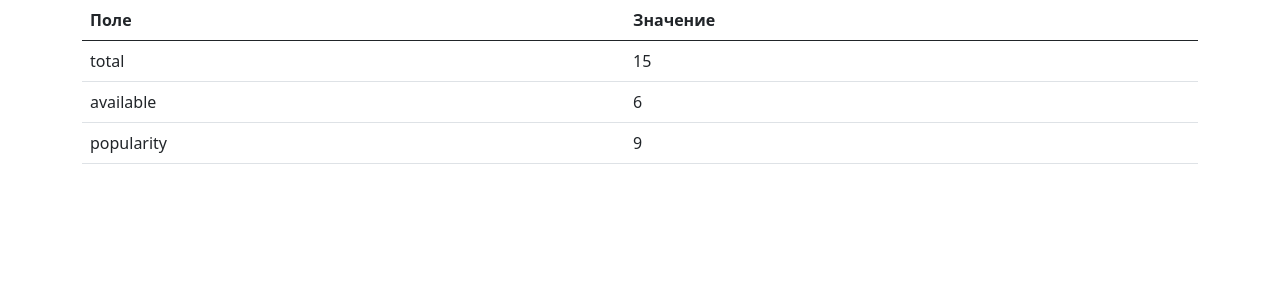
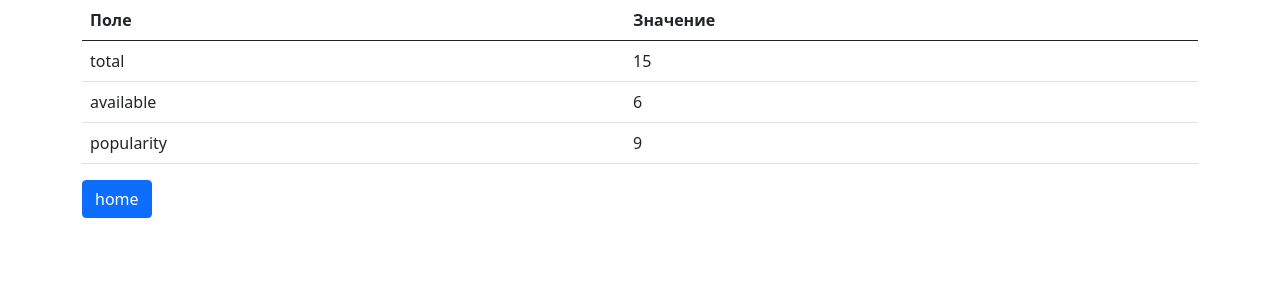
Before and after one commit to daniilko0/flask-crud, a Flask app: page /books/1/status in a window 1280 px wide. Shown: the top 300 px of the page. Run offline with Flask 2, Linux system fonts and the light colour scheme.

Commit message:
feat: improve navigation

```diff
--- a/crud_app/templates/book.html
+++ b/crud_app/templates/book.html
@@ -6,4 +6,7 @@
         <p class="card-text">{{ book.added_on }}</p>
       </div>
     </div>
+    <a href="{{ url_for("homepage") }}">
+            <button type="button" class="btn btn-primary">home</button>
+    </a>
 {% endblock %}
--- a/crud_app/templates/book_status.html
+++ b/crud_app/templates/book_status.html
@@ -16,4 +16,7 @@
             {% endfor %}
         </tbody>
     </table>
+    <a href="{{ url_for("homepage") }}">
+        <button type="button" class="btn btn-primary">home</button>
+    </a>
 {% endblock %}
--- a/crud_app/templates/home.html
+++ b/crud_app/templates/home.html
@@ -30,6 +30,9 @@
                                 <a href="{{ url_for("update", id=loop.index - 1) }}">
                                     <button type="button" class="btn btn-primary">edit</button>
                                 </a>
+                                <a href="{{ url_for("get_book_status", id=loop.index - 1) }}">
+                                    <button type="button" class="btn btn-info">status</button>
+                                </a>
                             </td>
                         </tr>
                     {% endif %}
```
